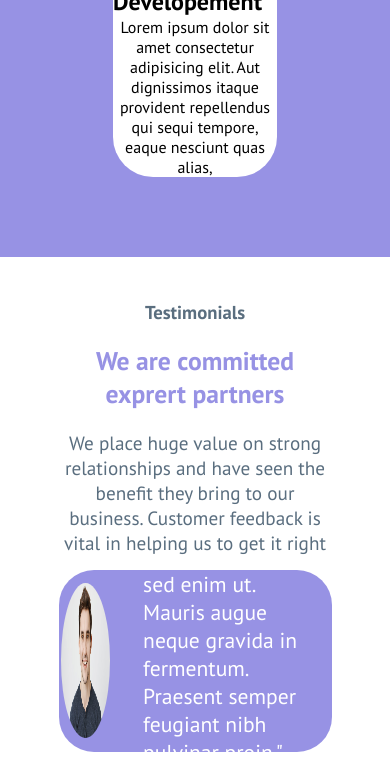
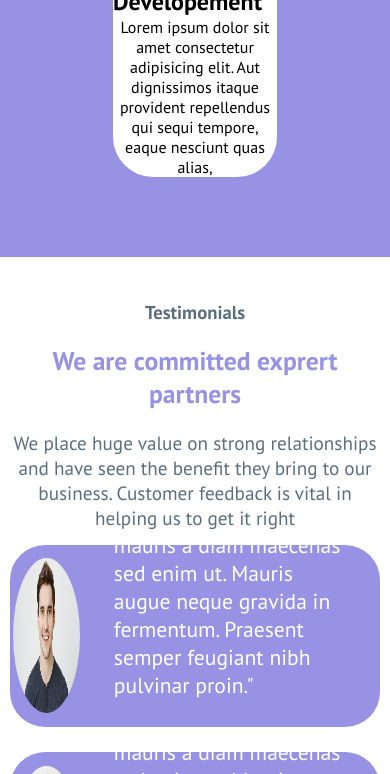
Before and after one commit to AngeloDima/htmlcss-responsive-layout, a plain HTML site: page index.html in a window 390 px wide. Shown: the part 1515-2289 px from the top of the page. Drawn offline with Linux system fonts and the light colour scheme.

Commit message:
section 3 finita

```diff
--- a/style.css
+++ b/style.css
@@ -699,6 +699,12 @@ footer{
     }
 
 
+
+
+
+
+
+
     /* Section 1 */
 
     .content1Violet{
@@ -725,4 +731,22 @@ footer{
         width: 70%;
         margin-top: 10%;
     }
+
+
+
+
+
+
+
+    /* *****Section 2****** */
+
+
+    .content-section3 {
+        width: 95%;
+        height: 90%;
+        /* background-color: rgba(255, 0, 0, 0.445); */
+        flex-direction: column;
+        justify-content: space-between;
+    }
+
 }
```
